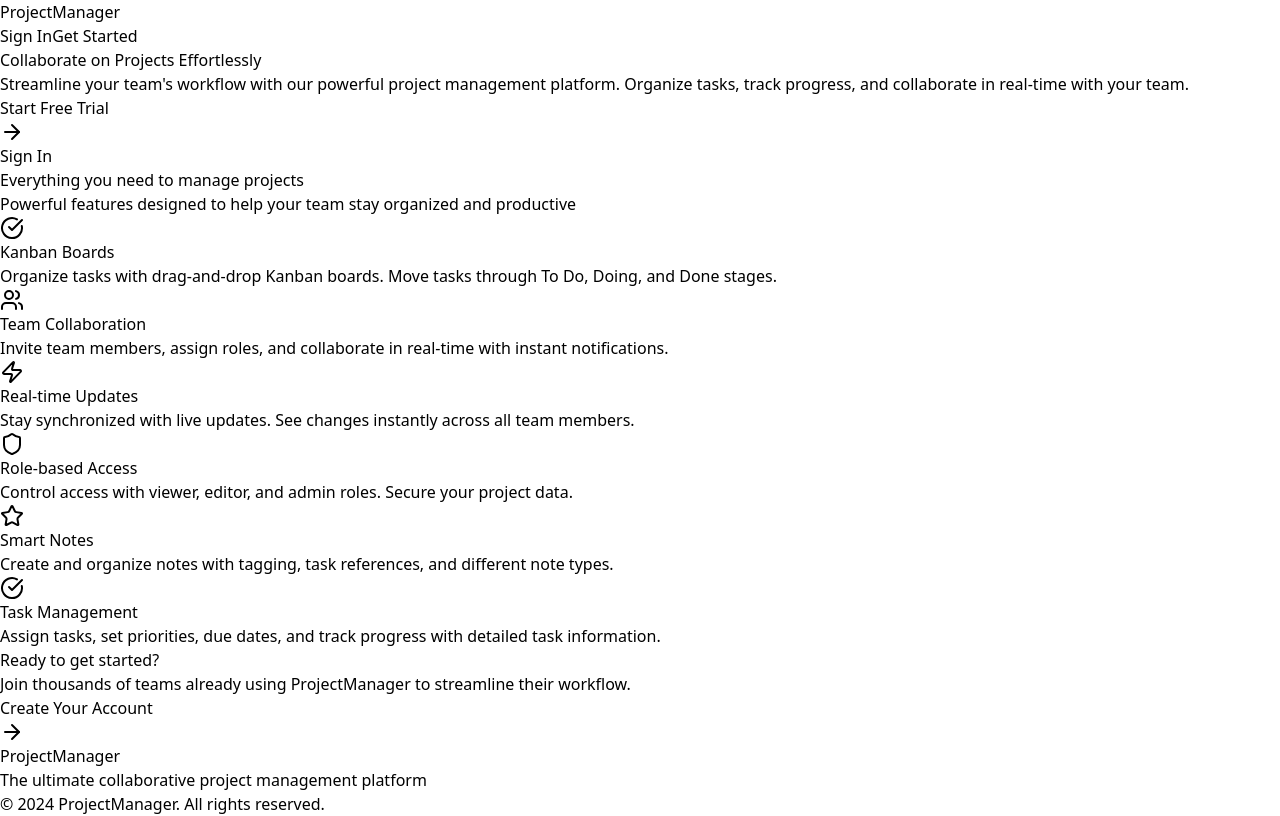
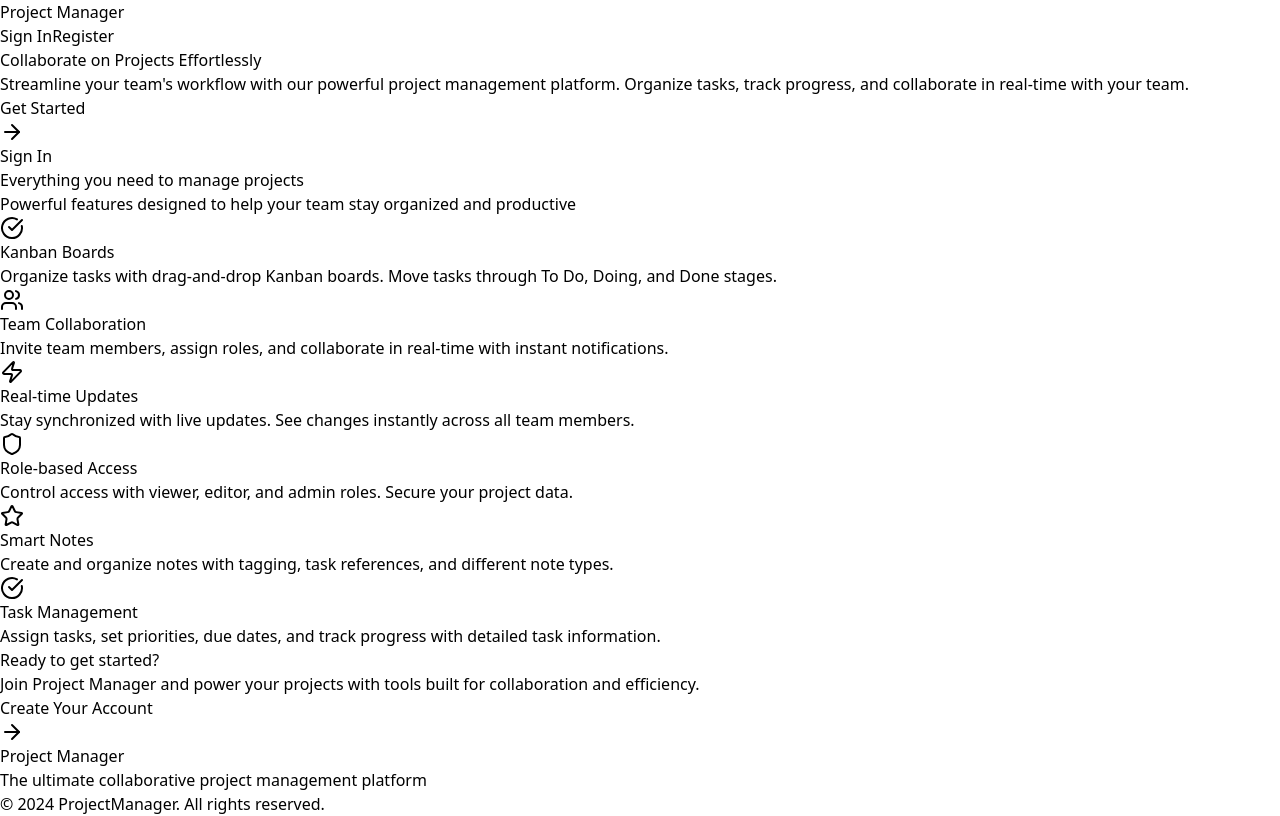
Before and after one commit to Sy-Nipun04/project-manager, a React (Vite) app in the folder frontend/: page / in a window 1280 px wide. Built offline with nearby package versions, Linux system fonts and the light colour scheme; no server answers.

Commit message:
made changes to landing page

```diff
--- a/frontend/src/pages/LandingPage.tsx
+++ b/frontend/src/pages/LandingPage.tsx
@@ -11,7 +11,7 @@ const LandingPage: React.FC = () => {
           <div className="flex justify-between items-center h-16">
             <div className="flex items-center">
               <div className="flex-shrink-0">
-                <h1 className="text-2xl font-bold text-teal-600">ProjectManager</h1>
+                <h1 className="text-2xl font-bold text-teal-600">Project Manager</h1>
               </div>
             </div>
             <div className="flex items-center space-x-4">
@@ -25,7 +25,7 @@ const LandingPage: React.FC = () => {
                 to="/register"
                 className="bg-teal-600 hover:bg-teal-700 text-white px-4 py-2 rounded-md text-sm font-medium transition-colors"
               >
-                Get Started
+                Register
               </Link>
             </div>
           </div>
@@ -48,7 +48,7 @@ const LandingPage: React.FC = () => {
               to="/register"
               className="bg-teal-600 hover:bg-teal-700 text-white px-8 py-3 rounded-lg text-lg font-medium transition-colors inline-flex items-center justify-center"
             >
-              Start Free Trial
+              Get Started
               <ArrowRight className="ml-2 h-5 w-5" />
             </Link>
             <Link
@@ -144,7 +144,7 @@ const LandingPage: React.FC = () => {
             Ready to get started?
           </h2>
           <p className="text-xl text-teal-100 mb-8 max-w-2xl mx-auto">
-            Join thousands of teams already using ProjectManager to streamline their workflow.
+            Join Project Manager and power your projects with tools built for collaboration and efficiency.
           </p>
           <Link
             to="/register"
@@ -160,7 +160,7 @@ const LandingPage: React.FC = () => {
       <footer className="bg-gray-900 text-white py-12">
         <div className="max-w-7xl mx-auto px-4 sm:px-6 lg:px-8">
           <div className="text-center">
-            <h3 className="text-2xl font-bold text-teal-400 mb-4">ProjectManager</h3>
+            <h3 className="text-2xl font-bold text-teal-400 mb-4">Project Manager</h3>
             <p className="text-gray-400 mb-4">
               The ultimate collaborative project management platform
             </p>
```
